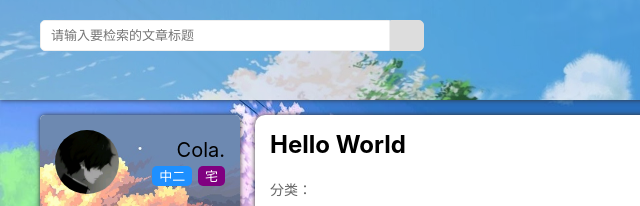
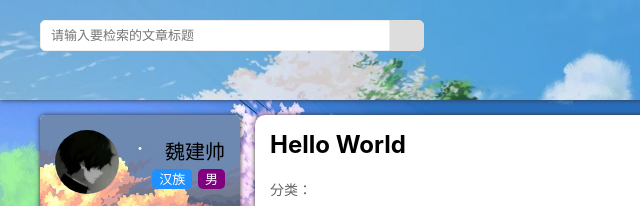
Before and after one commit to jswe98/jswe98.github.io, a plain HTML site: page 2023/07/03/hello-world/index.html in a window 1280 px wide. Shown: the top 206 px of the page, 0-640 px from the left. Drawn offline with Linux system fonts and the light colour scheme; a script that the page names is missing; some icons are missing; a web font is replaced by a local one.

Commit message:
Site updated: 2023-07-04 16:07:42

```diff
--- a/2023/07/03/hello-world/index.html
+++ b/2023/07/03/hello-world/index.html
@@ -237,10 +237,10 @@
     <div class="main-left--info">
       <img src="/imgs/avatar.jpg"" class="main-left--avatar" />
       <div class="main-left--intro">
-        <p class="main-left--name">Cola.</p>
+        <p class="main-left--name">魏建帅</p>
         <div class="main-left--tags">
-          <span class="main-left--tag">中二</span>
-          <span class="main-left--tag">宅</span>
+          <span class="main-left--tag">汉族</span>
+          <span class="main-left--tag">男</span>
         </div>
       </div>
     </div>
@@ -252,7 +252,7 @@
       </div>
       <div class="main-left--github">
         <span class="line"></span>
-        <a target="_blank" rel="noopener" href="https://github.com/Aizener"><i class="logo iconfont icon-github-fill"></i></a>
+        <a target="_blank" rel="noopener" href="https://github.com/jswe98"><i class="logo iconfont icon-github-fill"></i></a>
         <span class="line"></span>
       </div>
       <div class="main-left--statics">
```
Also changed, not shown: archives/2023/07/index.html (+4 -4 lines), archives/2023/index.html (+4 -4 lines), archives/index.html (+4 -4 lines), index.html (+4 -4 lines).
